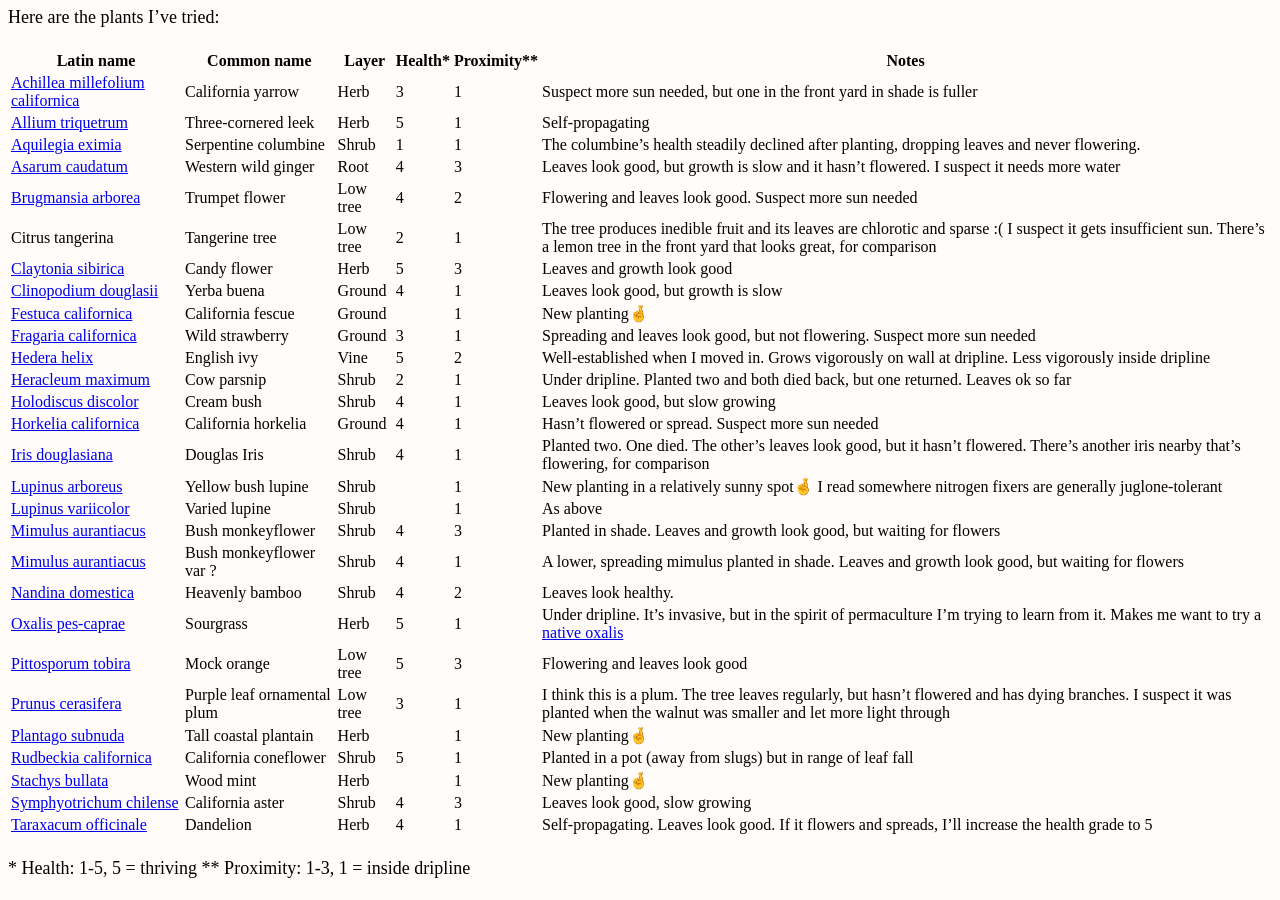
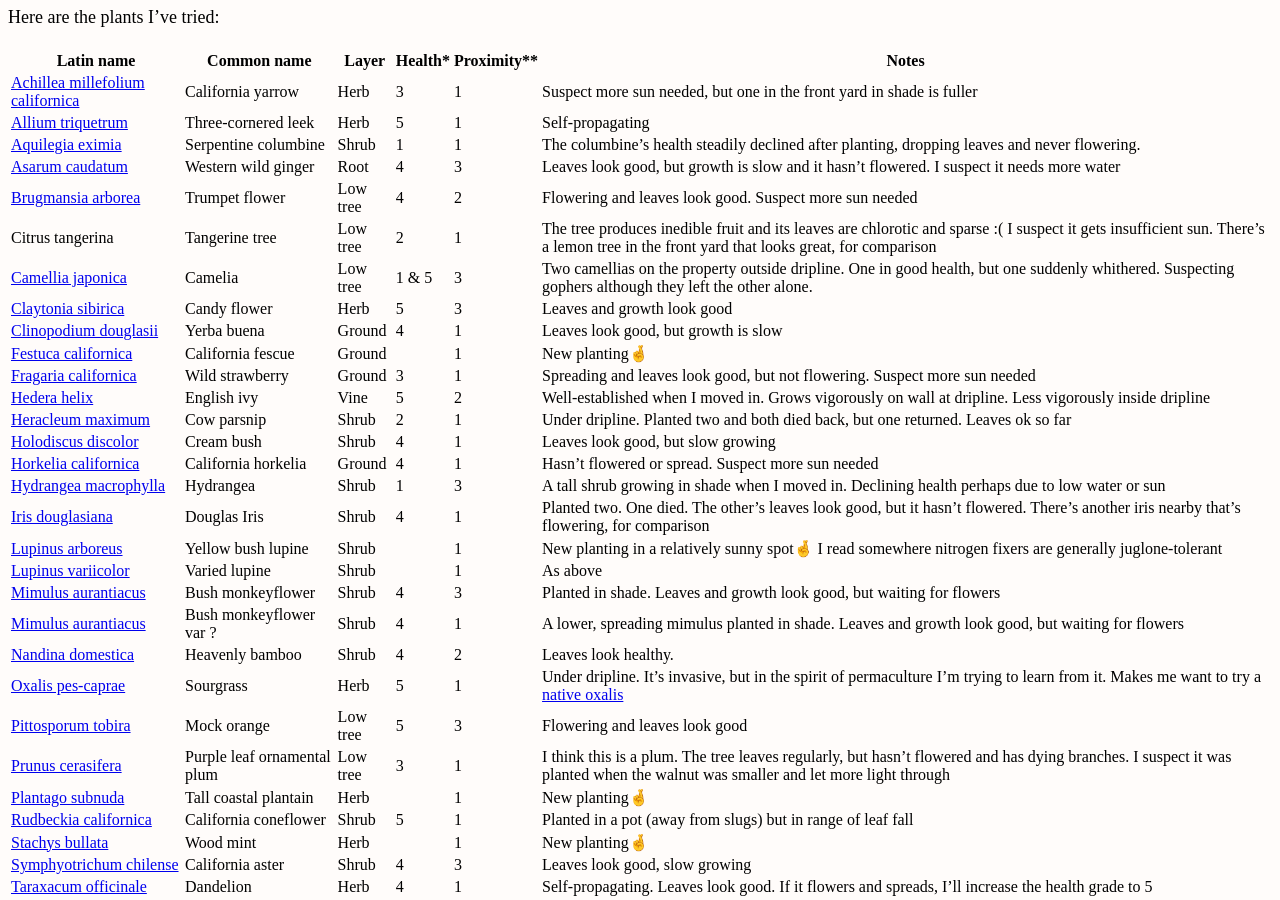
Before and after one commit to erikeldridge/erikeldridge.github.com, a Jekyll site: the page built from _posts/2018-01-20-walnut-guild.md, in a window 1280 px wide and 900 px high, scrolled down 541 px. Built offline with Jekyll 4.4.1, drawn with Linux system fonts in a browser that asks for light colours; nearby versions of some CDN libraries.

Commit message:
Update from Forestry.io - 2018-01-20-walnut-guild.md

```diff
--- a/_posts/2018-01-20-walnut-guild.md
+++ b/_posts/2018-01-20-walnut-guild.md
@@ -35,6 +35,7 @@ Here are the plants I've tried:
 | [Asarum caudatum](https://www.inaturalist.org/taxa/52858-Asarum-caudatum) | Western wild ginger | Root | 4 | 3 | Leaves look good, but growth is slow and it hasn't flowered. I suspect it needs more water |
 | [Brugmansia arborea](https://www.inaturalist.org/taxa/126914-Brugmansia-arborea) | Trumpet flower | Low tree | 4 | 2 | Flowering and leaves look good. Suspect more sun needed |
 | Citrus tangerina | Tangerine tree | Low tree | 2 | 1 | The tree produces inedible fruit and its leaves are chlorotic and sparse :( I suspect it gets insufficient sun. There's a lemon tree in the front yard that looks great, for comparison |
+| [Camellia japonica](https://www.inaturalist.org/taxa/83056-Camellia-japonica) | Camelia | Low tree | 1 & 5 | 3 | Two camellias on the property outside dripline. One in good health, but one suddenly whithered. Suspecting gophers although they left the other alone. |
 | [Claytonia sibirica](https://www.inaturalist.org/taxa/55767-Claytonia-sibirica) | Candy flower | Herb | 5 | 3 | Leaves and growth look good |
 | [Clinopodium douglasii](https://www.inaturalist.org/taxa/53203-Clinopodium-douglasii) | Yerba buena | Ground | 4 | 1 | Leaves look good, but growth is slow |
 | [Festuca californica](https://www.inaturalist.org/taxa/57169-Festuca-californica)  | California fescue | Ground | | 1 | New planting🤞|
@@ -43,6 +44,7 @@ Here are the plants I've tried:
 | [Heracleum maximum](https://www.inaturalist.org/taxa/53094-Heracleum-maximum) | Cow parsnip | Shrub | 2 | 1 | Under dripline. Planted two and both died back, but one returned. Leaves ok so far |
 | [Holodiscus discolor](https://www.inaturalist.org/taxa/53414-Holodiscus-discolor) | Cream bush | Shrub | 4 | 1 | Leaves look good, but slow growing |
 | [Horkelia californica](https://www.inaturalist.org/taxa/61737-Horkelia-californica) | California horkelia | Ground | 4 | 1 | Hasn't flowered or spread. Suspect more sun needed |
+| [Hydrangea macrophylla](https://www.inaturalist.org/taxa/122034-Hydrangea-macrophylla) | Hydrangea | Shrub | 1 | 3 | A tall shrub growing in shade when I moved in. Declining health perhaps due to low water or sun |
 | [Iris douglasiana](https://www.inaturalist.org/taxa/50854-Iris-douglasiana) | Douglas Iris | Shrub | 4 | 1 | Planted two. One died. The other's leaves look good, but it hasn't flowered. There's another iris nearby that's flowering, for comparison |
 | [Lupinus arboreus](https://www.inaturalist.org/taxa/61010-Lupinus-arboreus) | Yellow bush lupine | Shrub | | 1 | New planting in a relatively sunny spot🤞 I read somewhere nitrogen fixers are generally juglone-tolerant |
 | [Lupinus variicolor](https://www.inaturalist.org/taxa/61018-Lupinus-variicolor) | Varied lupine | Shrub | | 1 | As above |
```
Also changed, not shown: other parts of _posts/2018-01-20-walnut-guild.md (+1 -1 lines).
